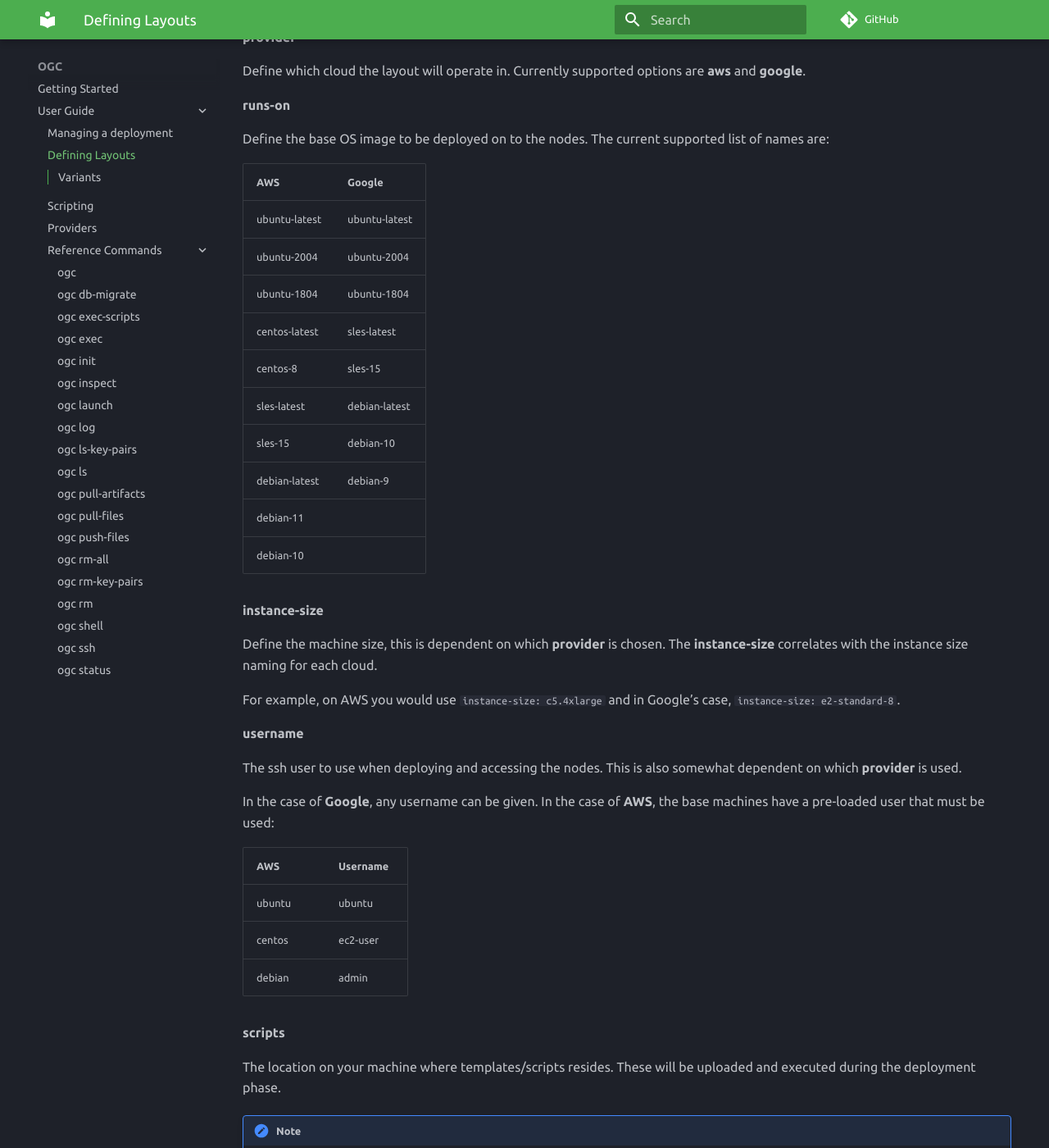
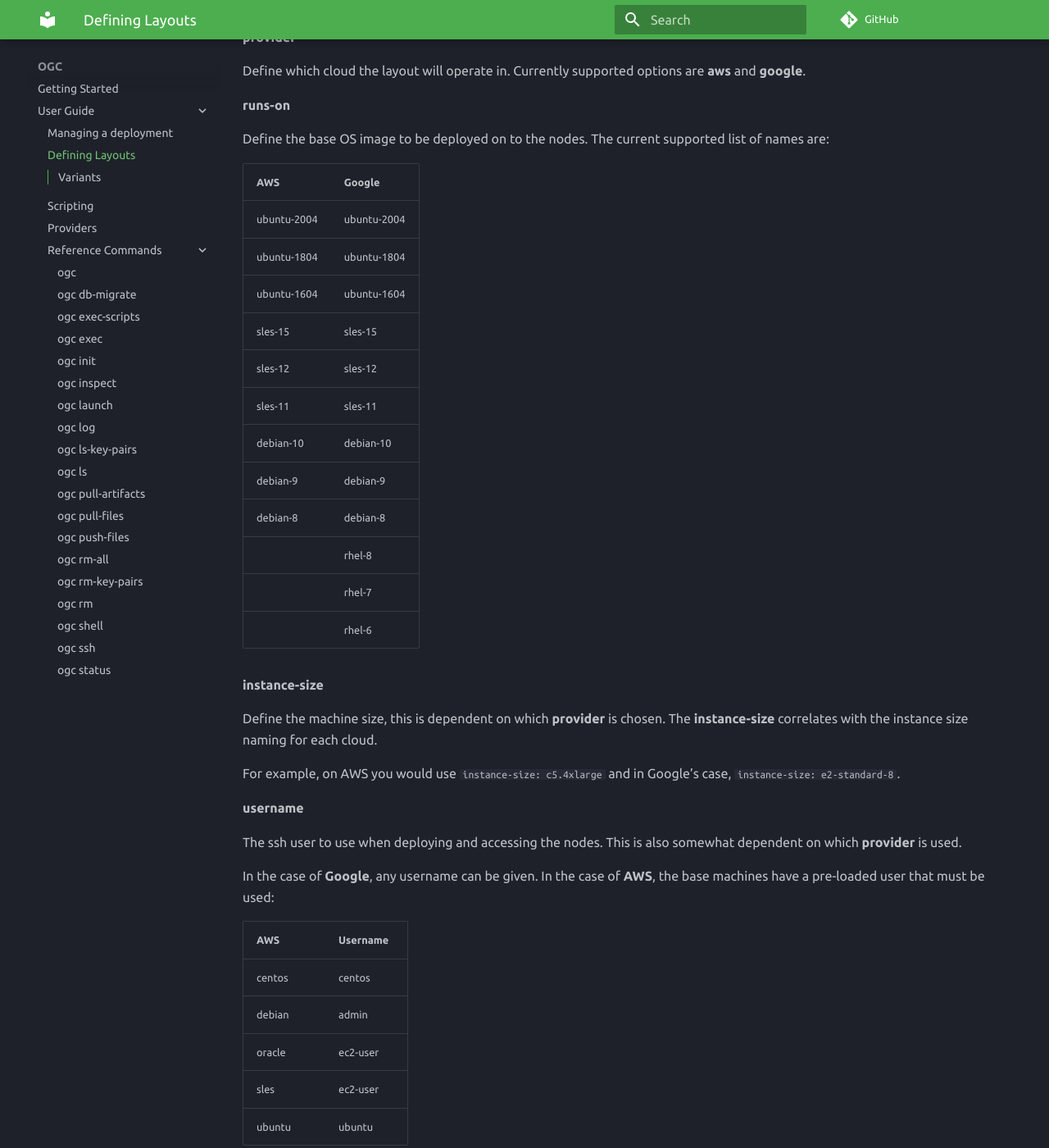
Before and after one commit to adam-stokes/ogc, an MkDocs documentation site: the page built from docs/user-guide/defining-layouts.md, in a window 1280 px wide and 1400 px high, scrolled down 734 px. Shown: the whole window at 82% size. Built offline with MkDocs 1.6.1 and Material for MkDocs 9.7.7, drawn with Linux system fonts in a browser that asks for light colours; comment, search, counter and statistics services are not loaded.

Commit message:
Fixes for debian

```diff
--- a/docs/user-guide/defining-layouts.md
+++ b/docs/user-guide/defining-layouts.md
@@ -40,16 +40,19 @@ Define the base OS image to be deployed on to the nodes. The current supported l
 
 | AWS | Google |
 | ---- | ----- |
-| ubuntu-latest | ubuntu-latest |
-| ubuntu-2004   | ubuntu-2004 |
+| ubuntu-2004 | ubuntu-2004 |
 | ubuntu-1804 | ubuntu-1804 |
-| centos-latest | sles-latest |
-| centos-8 | sles-15 |
-| sles-latest | debian-latest |
-| sles-15 | debian-10 |
-| debian-latest | debian-9 |
-| debian-11 | |
-| debian-10 | |
+| ubuntu-1604 | ubuntu-1604 |
+| sles-15 | sles-15 |
+| sles-12 | sles-12 |
+| sles-11 | sles-11 |
+| debian-10 | debian-10 |
+| debian-9 | debian-9 |
+| debian-8 | debian-8 |
+|| rhel-8 |
+|| rhel-7 |
+|| rhel-6 |
+
 
 **instance-size**
 
@@ -63,11 +66,13 @@ The ssh user to use when deploying and accessing the nodes. This is also somewha
 
 In the case of **Google**, any username can be given. In the case of **AWS**, the base machines have a pre-loaded user that must be used:
 
-| AWS | Username |
-| ---- | ------- |
-| ubuntu | ubuntu |
-| centos | ec2-user |
-| debian | admin |
+| AWS    | Username |
+| ------ | -------  |
+| centos | centos   |
+| debian | admin    |
+| oracle | ec2-user |
+| sles   | ec2-user |
+| ubuntu | ubuntu   |
 
 **scripts**
 
```
Also changed, not shown: docs/index.md (+1 -1 lines), docs/user-guide/managing-nodes.md (+3 -2 lines), ogc.yml (+24 -3 lines), 12 other files.
